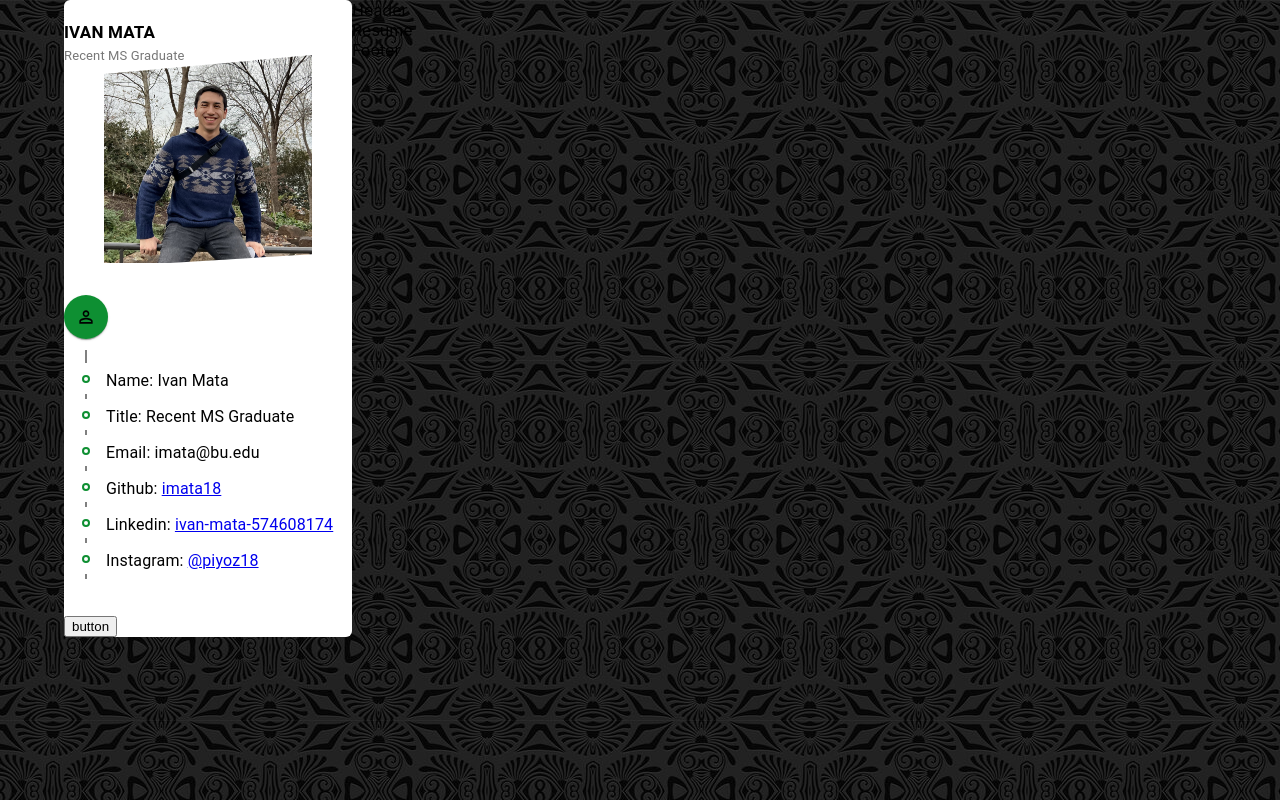
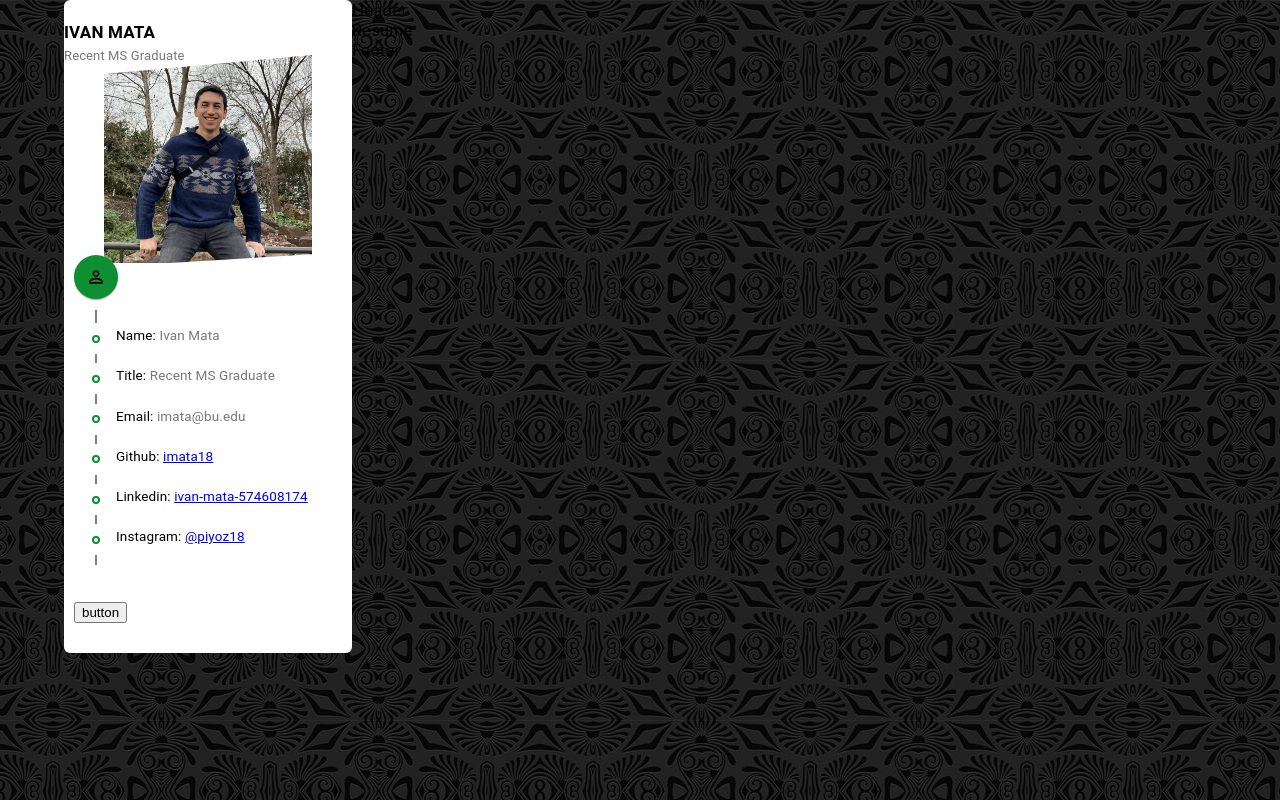
Before and after one commit to imata18/portfolio-homepage, a React (Create React App) app: page / in a window 1280 px wide. Built offline with nearby package versions, Linux system fonts and the light colour scheme.

Commit message:
Stylization of bullet points

```diff
--- a/src/Components/Profile/Profile.css
+++ b/src/Components/Profile/Profile.css
@@ -31,3 +31,25 @@
 .profile_image img {
     width: 100%;
 }
+
+
+.profile_info {
+    top: 0;
+    left: 0;
+    margin: -40px 10px 30px;
+}
+
+.profile_info .timeline .timeline_content{
+    margin-top: 2px;
+    margin-bottom: 12px;
+}
+
+.timelineItem_text {
+    font-size: 13.5px !important;
+    color: #787878;
+    font-weight: 400 !important;
+}
+
+.timelineItem_text > span {
+    color:black;
+}
--- a/src/Components/Profile/Profile.js
+++ b/src/Components/Profile/Profile.js
@@ -14,16 +14,16 @@ const CustomTimelineItem = ({title, text, link}) => {
   return (
     <TimelineItem>
       <CustomTimelineSeparator/>
-      <TimelineContent>
+      <TimelineContent className="timeline_content">
         {link ? (
-          <Typography>
+          <Typography className="timelineItem_text">
             <span>{title}:</span>{" "}
             <a href={link} target="_blank">
               {text}
             </a>
           </Typography>
         ): (
-          <Typography>
+          <Typography className="timelineItem_text">
             <span>{title}:</span> {text}
           </Typography>
         )}
```
